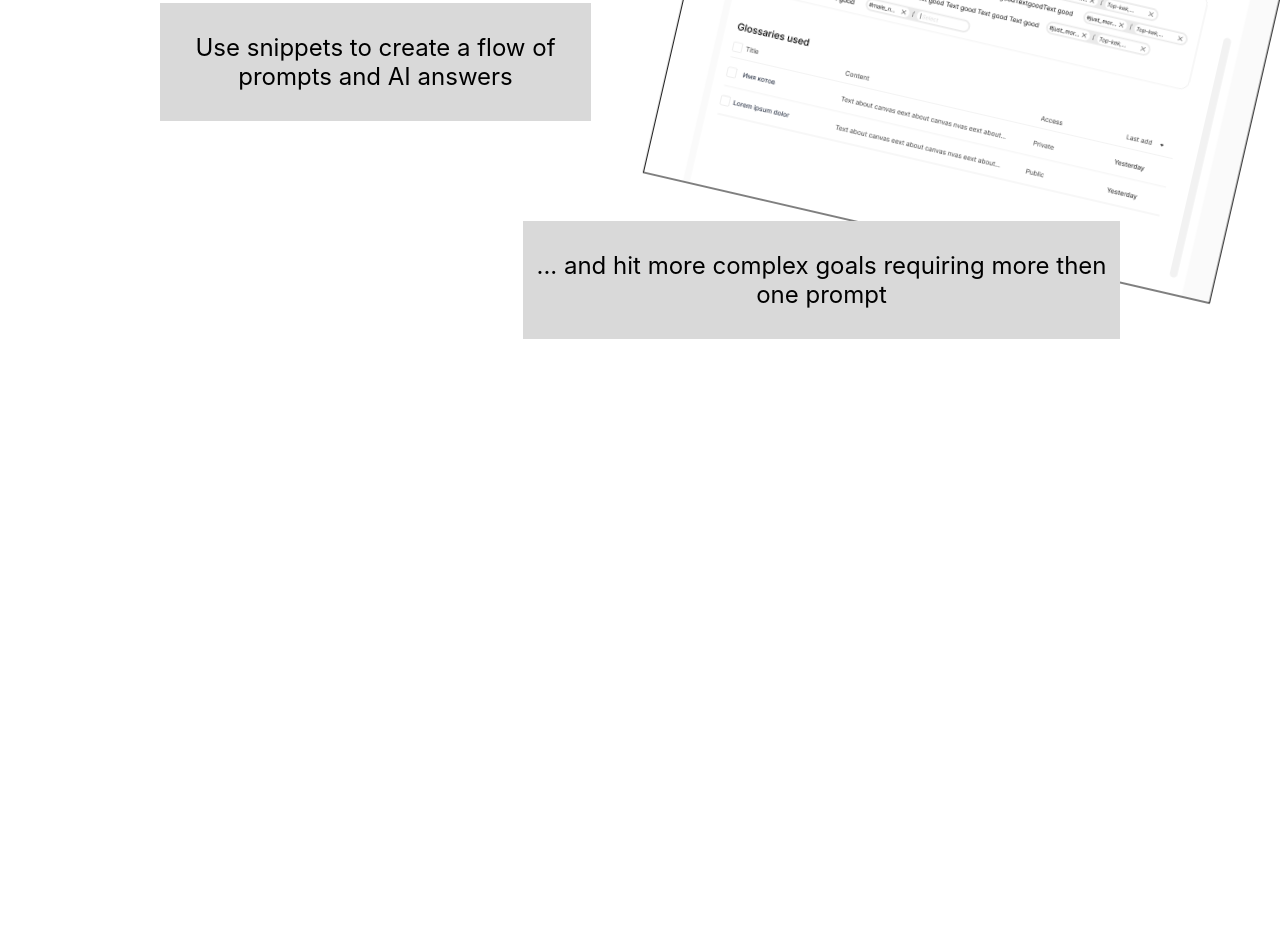
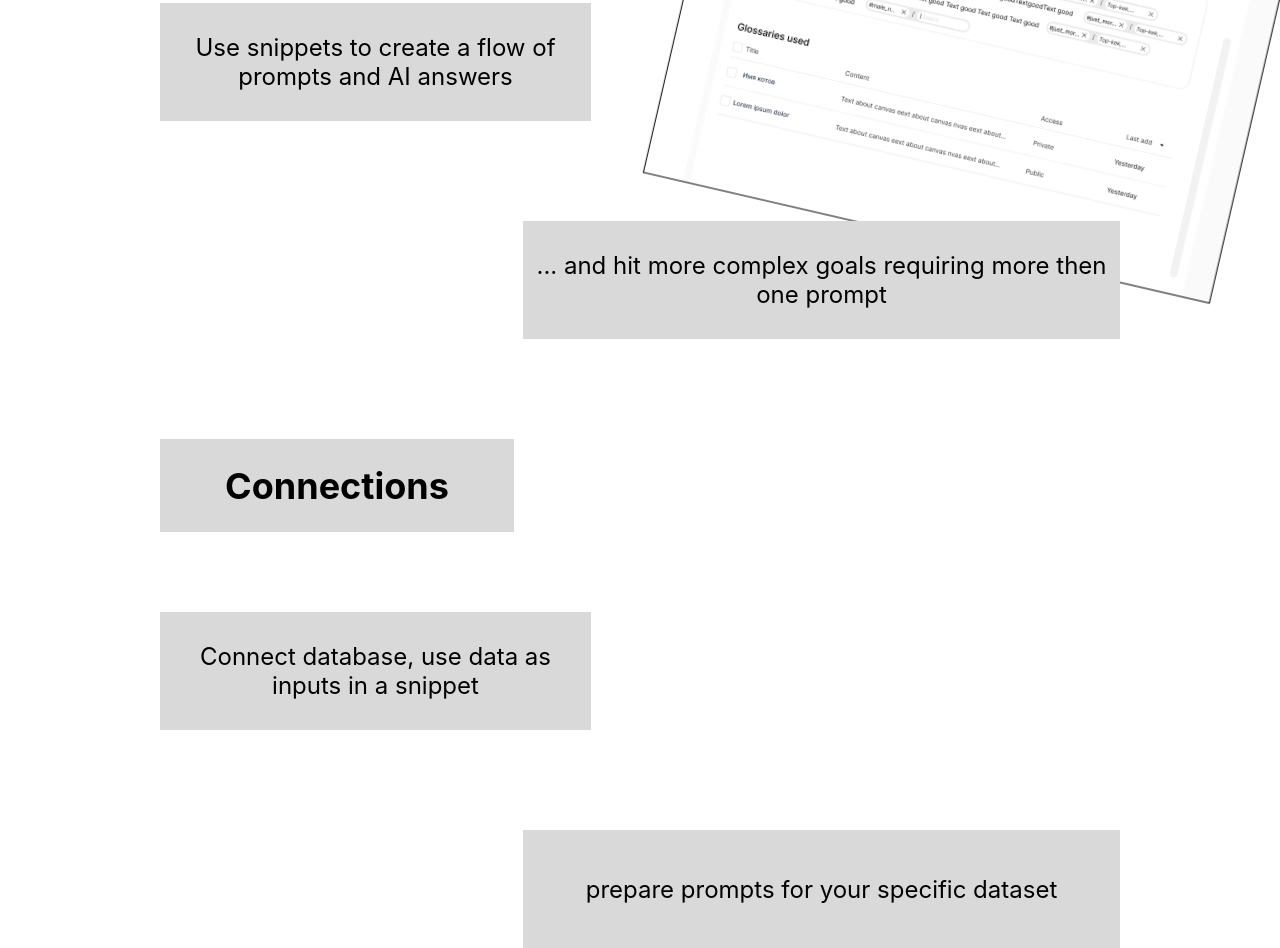
Before and after one commit to Eri4ka/tperformer-landing, a website: page src/index.html in a window 1280 px wide. Shown: the part 3234-4182 px from the top of the page. Before the commit the page ends 3573 px from the top, so only its background shows below. Drawn offline with nearby package versions, Linux system fonts and the light colour scheme; files that its build step writes are made by us from their sources; a web font is replaced by a local one.

Commit message:
main connections

```diff
--- a/src/html/main.html
+++ b/src/html/main.html
@@ -55,7 +55,7 @@
   </article>
   <article class="container block-scenario">
     <div class="block-scenario__content rel">
-      <div class="badge element_bld element_s11 element_f5">Scenario</div>
+      <div class="badge element_bld element_f5 element_s11">Scenario</div>
       <div class="badge rel element_f1 element_s12 element_m-b-1">
         Use snippets to create a flow of prompts and AI answers
       </div>
@@ -64,4 +64,16 @@
       </div>
     </div>
   </article>
+  <article class="container block-connections">
+    <div class="block-connections__content">
+      <div class="badge element_bld element_f5 element_s14">Connections</div>
+      <div class="badge element_f1 element_s12 element_m-b-1">
+        Connect database, use data as <br />
+        inputs in a snippet
+      </div>
+      <div class="badge element_f1 element_s13 element_end">
+        prepare prompts for your specific dataset
+      </div>
+    </div>
+  </article>
 </main>
--- a/src/scss/modules/main.scss
+++ b/src/scss/modules/main.scss
@@ -31,6 +31,8 @@
   }
 
   &-scenario {
+    margin-bottom: 5rem;
+
     &__content {
       display: flex;
       flex-direction: column;
@@ -50,6 +52,14 @@
         transform: rotateZ(13deg);
         z-index: -1;
       }
+    }
+  }
+
+  &-connections {
+    &__content {
+      display: flex;
+      flex-direction: column;
+      gap: 4rem;
     }
   }
 }
@@ -190,6 +200,12 @@
     height: 118px;
   }
 
+  &_s14 {
+    max-width: 354px;
+    width: 100%;
+    height: 93px;
+  }
+
   &_r1 {
     transform: rotateZ(9deg);
   }
```
